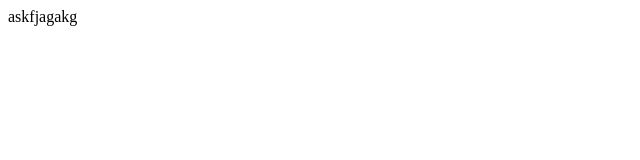
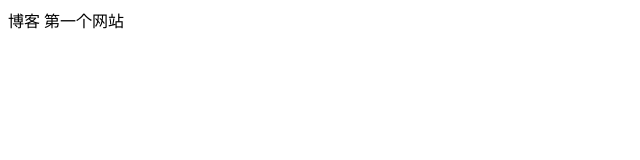
Before and after one commit to JsonFeng11/pyjf, a plain HTML site: page index.html in a window 1280 px wide. Shown: the whole page, without its empty margins (0-640 px from the left). Drawn offline with Linux system fonts and the light colour scheme.

Commit message:
Update index.html

```diff
--- a/index.html
+++ b/index.html
@@ -1,4 +1,10 @@
 <!DOCTYPE html>
-<html style="backgroundColor: red">
-    <div>askfjagakg</div>
+<html lang="en>
+    <head>
+            <meta charset="UTF-8">
+            <titile>博客</title>
+    </head>
+    <body>
+    第一个网站
+    </body>
 </html>
```
